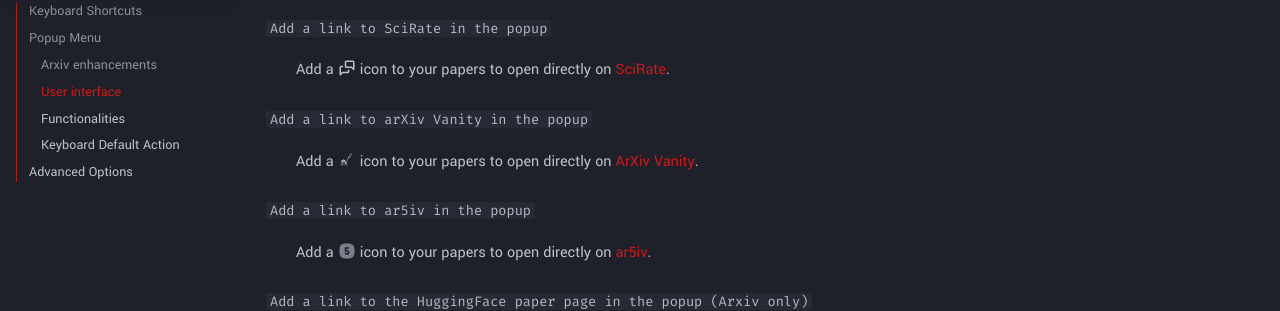
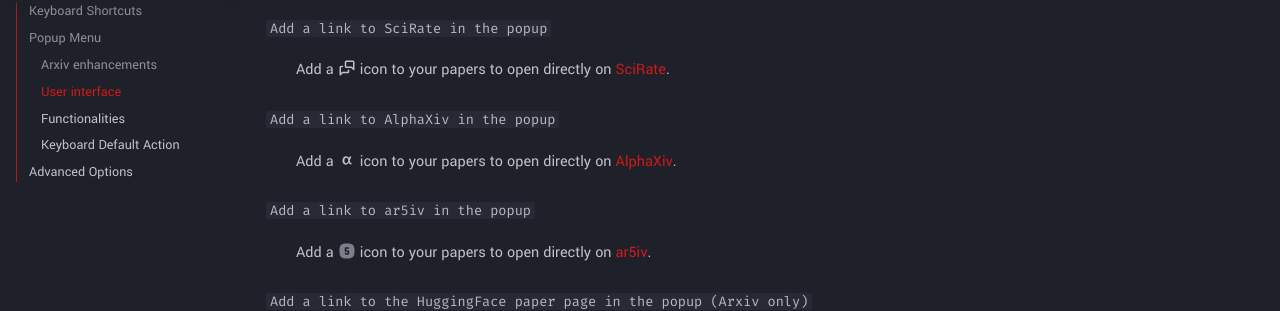
Before and after one commit to vict0rsch/PaperMemory, an MkDocs documentation site: the page built from docs/configuration.md, in a window 1280 px wide and 900 px high, scrolled down 2096 px. Shown: the part 149-460 px from the top of the window. Built offline with MkDocs 1.6.1 and Material for MkDocs 9.7.7, drawn with Linux system fonts in a browser that asks for light colours; comment, search, counter and statistics services are not loaded.

Commit message:
📝 docs: Update Docs

```diff
--- a/docs/configuration.md
+++ b/docs/configuration.md
@@ -78,9 +78,9 @@
 
 : Add a :tabler-scirate: icon to your papers to open directly on [SciRate](https://scirate.com).
 
-`Add a link to arXiv Vanity in the popup`
+`Add a link to AlphaXiv in the popup`
 
-: Add a :tabler-arxiv-vanity: icon to your papers to open directly on [ArXiv Vanity](https://www.arxiv-vanity.com/).
+: Add a :material-alpha: icon to your papers to open directly on [AlphaXiv](https://alphaxiv.org).
 
 `Add a link to ar5iv in the popup`
 
```
Also changed, not shown: Readme.md (+1 -1 lines), docs/features.md (+1 -1 lines).
